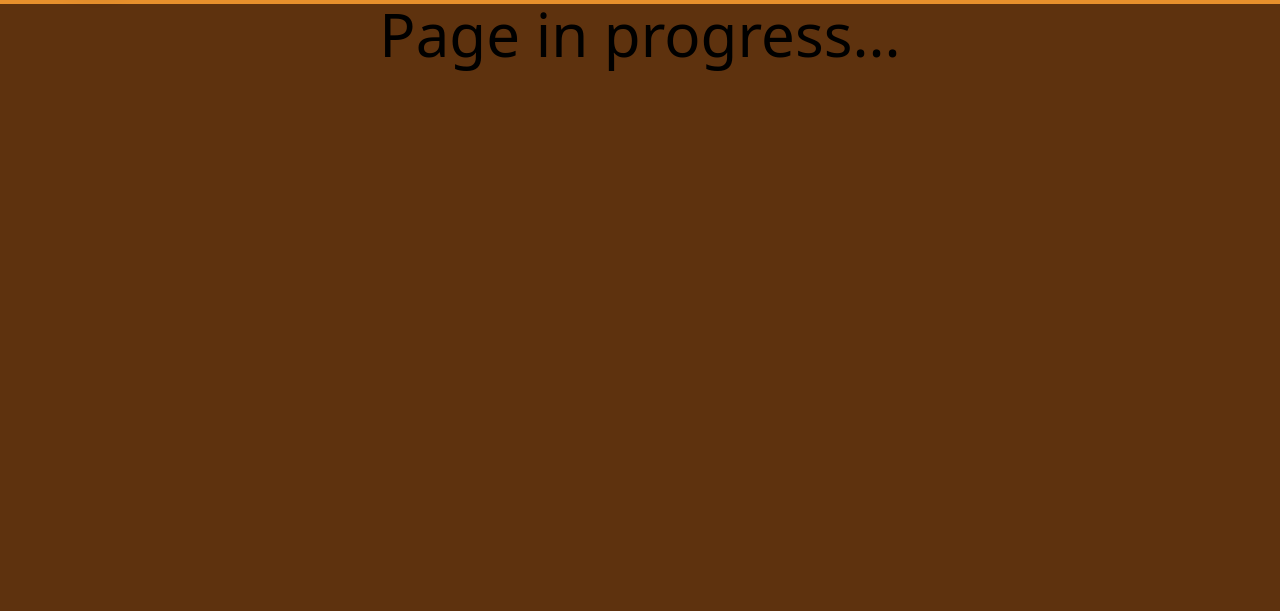
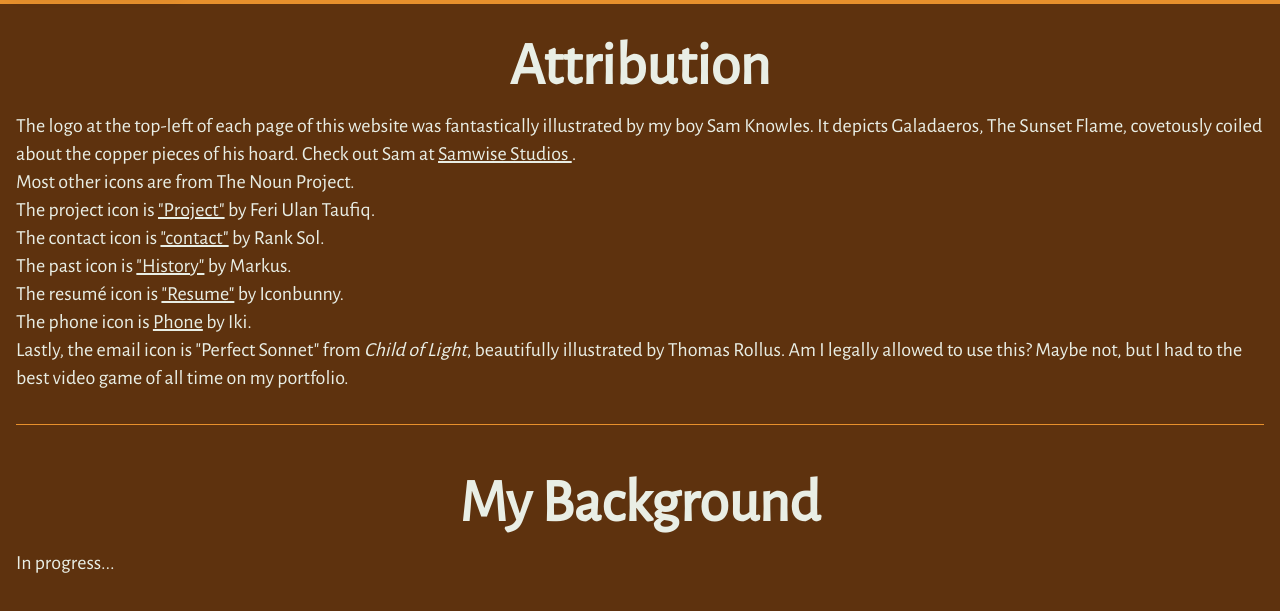
Before and after one commit to adamtwright7/adamtwright7.github.io, a website: page thePast.html in a window 1280 px wide. Shown: the part 309-920 px from the top of the page. Drawn offline with nearby package versions, Linux system fonts and the light colour scheme.

Commit message:
Quick Attribution page
Background still in progress, but this is a good stopping point to learn express and ejs

```diff
--- a/input.css
+++ b/input.css
@@ -73,3 +73,10 @@ a{
     left: 0%;
   }
 }
+
+/* different font for credits */
+@import url('https://fonts.googleapis.com/css2?family=Alegreya+Sans&display=swap');
+
+#pastBody{
+  font-family: 'Alegreya Sans', sans-serif;
+}
--- a/package.json
+++ b/package.json
@@ -1,7 +1,7 @@
 {
   "scripts": {
-    "build":"tailwindcss -i ./input.css -o ./css/main.css",
-    "watch":"tailwindcss -i ./input.css -o ./css/main.css --watch"
+    "build": "tailwindcss -i ./input.css -o ./css/main.css",
+    "watch": "tailwindcss -i ./input.css -o ./css/main.css --watch"
   },
   "devDependencies": {
     "tailwindcss": "^3.2.4"
--- a/thePast.html
+++ b/thePast.html
@@ -6,6 +6,7 @@
     <meta name="viewport" content="width=device-width, initial-scale=1.0">
     <title>The Past & Attribution</title>
     <link rel="stylesheet" href="./CSS/main.css">
+    <link href="https://fonts.googleapis.com/css2?family=Alegreya+Sans&display=swap" rel="stylesheet">
 </head>
 <body>
 
@@ -43,17 +44,59 @@
 
     </div>
 
-    <div id="attribution" class="bg-brownCopper h-screen">
-        <p class="text-6xl text-center">
-            Page in progress...
+    <div id="pastBody" class="bg-brownCopper min-h-screen text-whiteCopper p-4">
+        <p class="font-semibold text-xl md:text-3xl lg:text-6xl text-center p-4"> Attribution </p>
+
+        <p class="md:text-lg lg:text-xl">
+            The logo at the top-left of each page of this website was fantastically illustrated by my boy Sam Knowles.
+            It depicts Galadaeros, The Sunset Flame, covetously coiled about the copper pieces of his hoard.
+
+            Check out Sam at
+            <a href="https://samwisestudios.univer.se/?fbclid=PAAab8YsukxBERhzLsPzgVOSczLG-1-BnriUlCjhfkWP10gdTm8ijWdqpy97U">
+                Samwise Studios
+            </a>.
+
+            <br>
+            Most other icons are from The Noun Project.
+            <br>
+            The project icon is
+            <a href="https://thenounproject.com/icon/project-5402931/">"Project"</a>
+            by Feri Ulan Taufiq.
+            <br>
+            The contact icon is
+            <a href="https://thenounproject.com/icon/contact-5405469/">"contact"</a>
+            by Rank Sol.
+            <br>
+            The past icon is
+            <a href="https://thenounproject.com/icon/history-2145572/">"History"</a>
+            by Markus.
+            <br>
+            The resumé icon is
+            <a href="https://thenounproject.com/icon/resume-5184245/">"Resume"</a>
+            by Iconbunny.
+            <br>
+            The phone icon is
+            <a href="https://thenounproject.com/icon/phone-5407464/">Phone</a>
+            by Iki.
+            <br>
+            Lastly, the email icon is "Perfect Sonnet" from <i>Child of Light</i>, beautifully illustrated by Thomas Rollus.
+            Am I legally allowed to use this? Maybe not, but I had to the best video game of all time on my portfolio.
             </p>
-    </div>
+        </p>
+
+        <hr class="border-copper my-8">
+
+        <p class="font-semibold text-xl md:text-3xl lg:text-6xl text-center p-4"> My Background </p>
+
+        <p class="md:text-lg lg:text-xl"> In progress... </p>
 
         <!-- <div id="DND">
             <h2> The D&D days </h2>
 
             <p>
-            Welcome, adventurer! By now you've likely heard that I played D&D for a living for about a year and a half. This is exceptionally unusual, so I have some explaining to do.
+                By now you've likely gathered that I played D&D for a living for about a year and a half. This is exceptionally unusual, so I have some explaining to do.
+
+                Got sick. dropped out. recovered by playing.
 
                 <a href="https://startplaying.games/gm/adam">StartPlaying profile</a>
 
@@ -61,41 +104,8 @@
 
             </p>
 
+        </div> -->
+
     </div>
-
-    Attribution
-
-    My dragon logo was fantastically illustrated by my boy Sam Knowles. Check him out at
-
-    <a href="https://samwisestudios.univer.se/?fbclid=PAAab8YsukxBERhzLsPzgVOSczLG-1-BnriUlCjhfkWP10gdTm8ijWdqpy97U">
-        Samwise Studios.
-    </a>
-
-    The project icon is
-    <a href="https://thenounproject.com/icon/project-5402931/">"Project"</a>
-     by Feri Ulan Taufiq
-
-    The contact icon is
-    <a href="https://thenounproject.com/icon/contact-5405469/">"contact"</a>
-    by Rank Sol.
-
-    The past icon is
-    <a href="https://thenounproject.com/icon/history-2145572/">"History"</a>
-    by Markus.
-
-    The email icon is "perfect sonnet" from <i>Child of Light</i>.
-    Beautifully illustrated by ___
-
-    I'm definitely not legally allowed to use this.
-
-    The resumé icon is
-    <a href="https://thenounproject.com/icon/resume-5184245/">"Resume"</a>
-    by Iconbunny.
-
-    The phone icon is
-    <a href="https://thenounproject.com/icon/phone-5407464/">Phone</a>
-    by Iki.     -->
-
-
 </body>
 </html>
```
Also changed, not shown: index.html (+2 -1 lines), CSS/main.css, 2 other files. Lines whose indentation alone changed are shown as unchanged.
